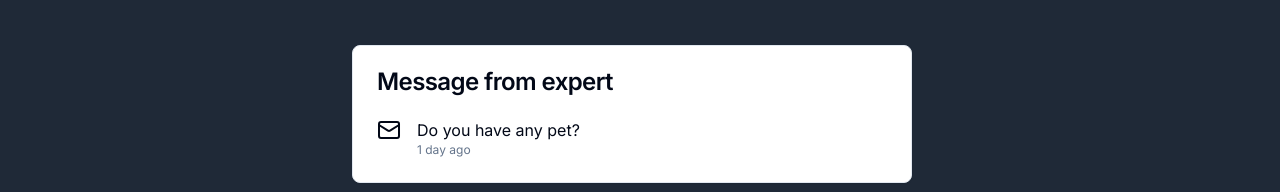
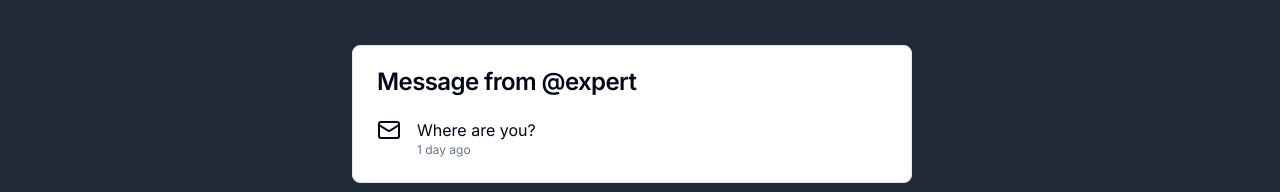
Before and after one commit to Arslan6473/rapid-message, a Next.js app: page / in a window 1280 px wide. Shown: the part 364-556 px from the top of the page. Built offline with nearby package versions, Linux system fonts and the light colour scheme; no server answers.

Commit message:
update message file

```diff
--- a/src/app/layout.tsx
+++ b/src/app/layout.tsx
@@ -7,7 +7,7 @@ import { Toaster } from "@/components/ui/toaster";
 const inter = Inter({ subsets: ["latin"] });
 
 export const metadata: Metadata = {
-  title: "Drive into the world of Anonymous feedback",
+  title: "Drive into the world of Rapid Message",
   description: "Generated by create next app",
 };
 
--- a/src/messages.json
+++ b/src/messages.json
@@ -1,17 +1,22 @@
 [
     {
-      "title": "Message from umar54",
+      "title": "Message from @umar54",
       "content": "Hey, how are you doing today?",
       "received": "10 minutes ago"
     },
     {
-      "title": "Message from julibeper",
+      "title": "Message from @julibeper",
       "content": "I really liked your recent video!",
       "received": "2 hours ago"
     },
     {
-      "title": "Message from expert",
-      "content": "Do you have any pet?",
+      "title": "Message from @expert",
+      "content": "Where are you?",
+      "received": "1 day ago"
+    },
+    {
+      "title": "Message from @zuhur",
+      "content": "Do you like movies?",
       "received": "1 day ago"
     }
   ]
```
